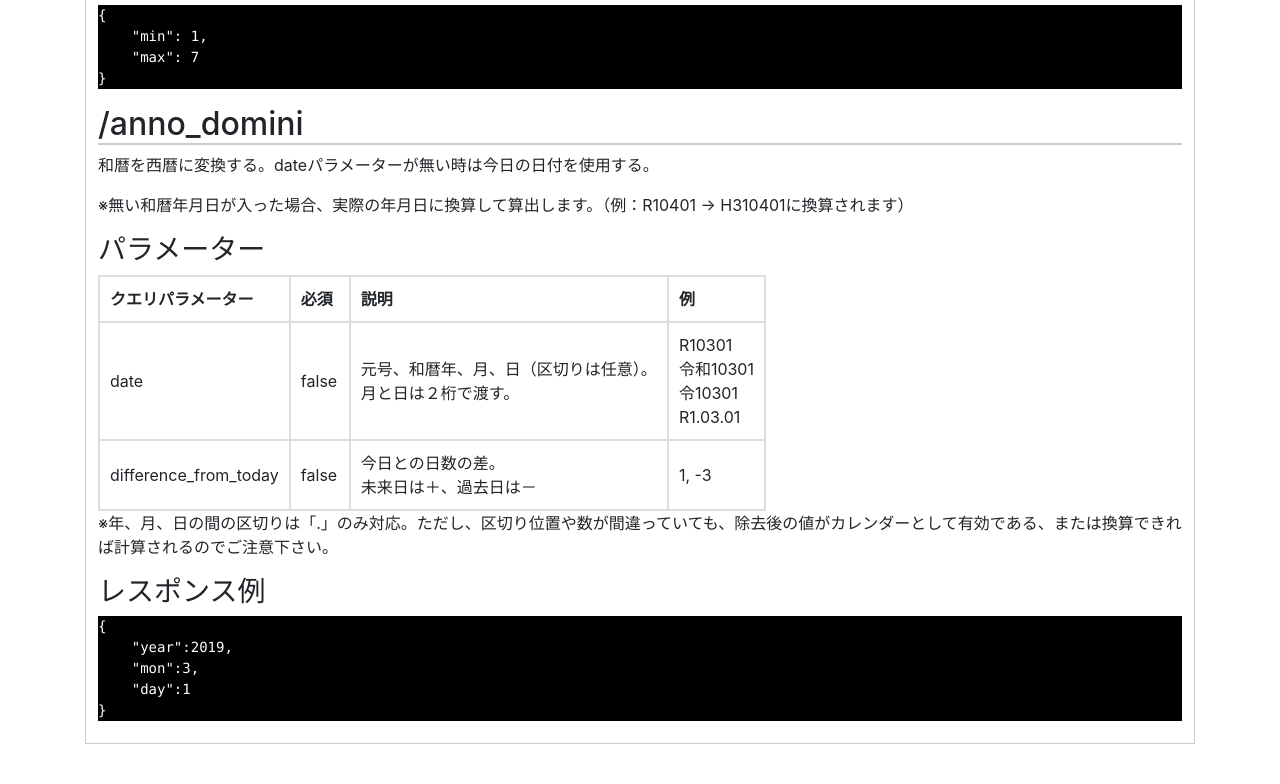
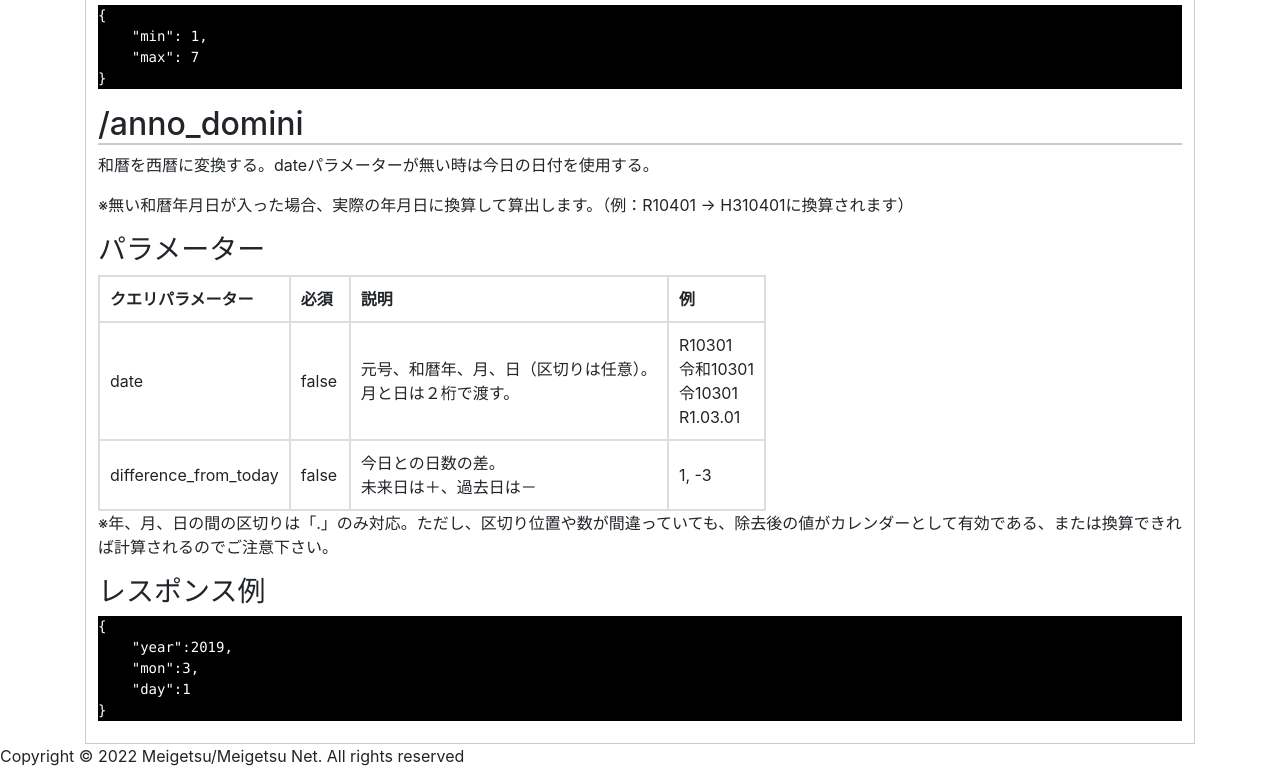
Before and after one commit to AinoMegumi/-CalendarServer, a website: page wwwroot/index.html in a window 1280 px wide. Shown: the part 2860-3644 px from the top of the page. Before the commit the page ends 3604 px from the top, so only its background shows below. Drawn offline with nearby package versions, Linux system fonts and the light colour scheme; no server answers.

Commit message:
add copyright

```diff
--- a/wwwroot/index.html
+++ b/wwwroot/index.html
@@ -81,6 +81,9 @@
                 </section>
             </div>
         </main>
+        <footer>
+            <p>Copyright &copy; 2022 Meigetsu/Meigetsu Net. All rights reserved</p>
+        </footer>
     </div>
 </body>
 </html>
```
